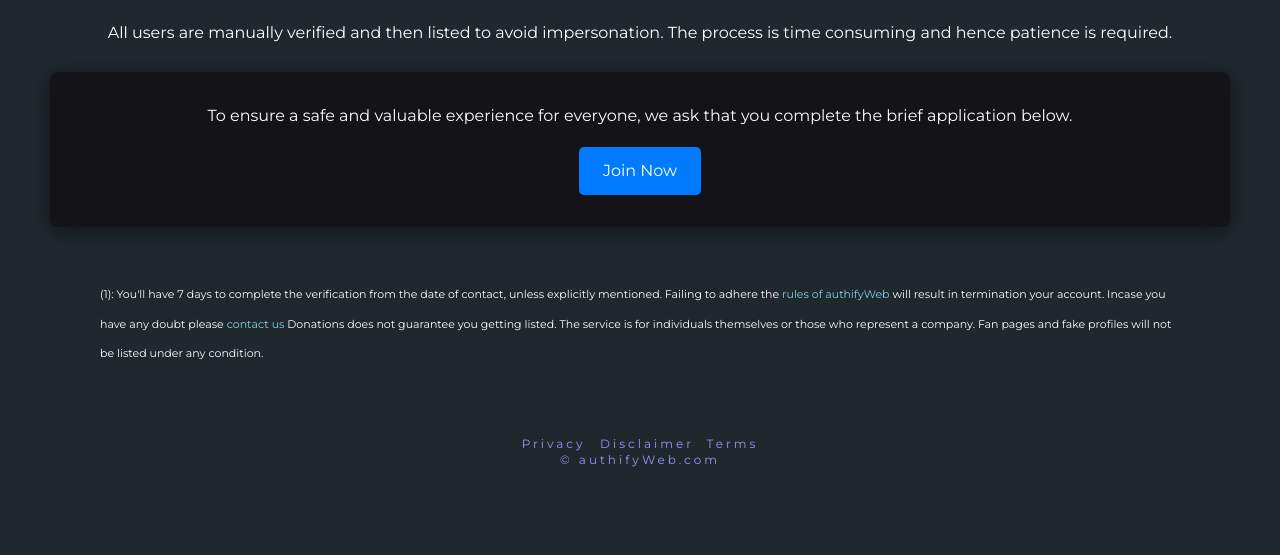
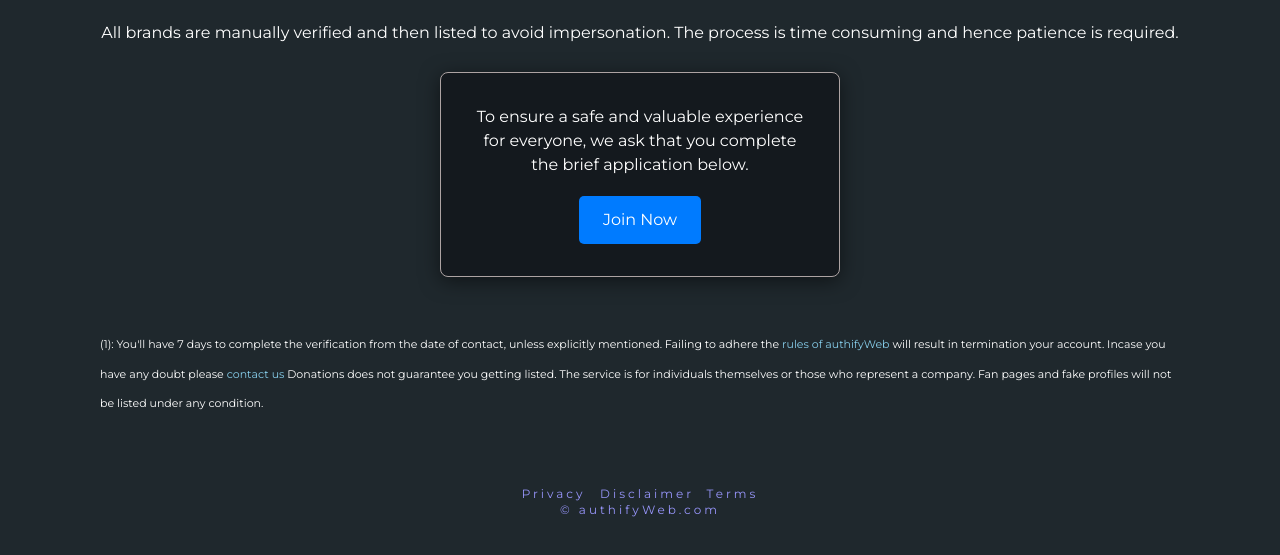
Before and after one commit to authifyWeb/URL-Frontend, a website: page pages/get-listed.html in a window 1280 px wide. Shown: the part 157-712 px from the top of the page. Drawn offline with Linux system fonts and the light colour scheme.

Commit message:
Minor Update

```diff
--- a/pages/get-listed.html
+++ b/pages/get-listed.html
@@ -388,10 +388,13 @@ blockquote{
 
 .waitlist-container {
     text-align: center;
-    background-color: #131318;
+    background-color: #14191e;
     border-radius: 8px;
     padding: 2rem;
     box-shadow: 0 4px 20px rgba(0, 0, 0, 0.5);
+    max-width:400px;
+    margin:auto;
+    border:1px #ada3a3 solid;
 
 }
 
@@ -474,7 +477,7 @@ blockquote{
 
             <br>
             <h1 class="title">Join Our Waitlist & Secure Your Spot</h1><br>
-            <p style="text-align:center;">All users are manually verified and then listed to avoid impersonation. The process is time consuming and hence patience is required. </p><br>
+            <p style="text-align:center;">All brands are manually verified and then listed to avoid impersonation. The process is time consuming and hence patience is required. </p><br>
 
             <div class="waitlist-container">
                 <p>To ensure a safe and valuable experience for everyone, we ask that you complete the brief application below.</p>
```
